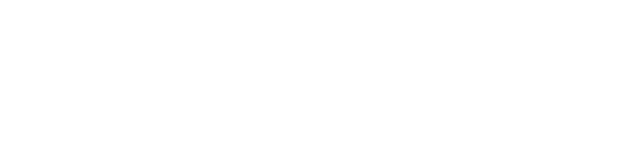
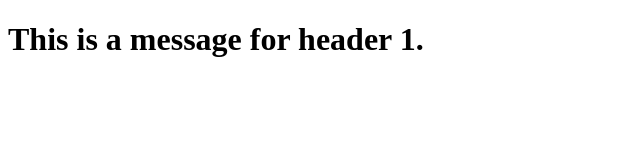
Before and after one commit to nancyecampos/nectest, a plain HTML site: page index.html in a window 1280 px wide. Shown: the whole page, without its empty margins (0-640 px from the left). Drawn offline with Linux system fonts and the light colour scheme.

Commit message:
Added in header 1

```diff
--- a/index.html
+++ b/index.html
@@ -7,6 +7,6 @@
     <title>Document</title>
 </head>
 <body>
-
+    <h1>This is a message for header 1.</h1>
 </body>
 </html>
```
